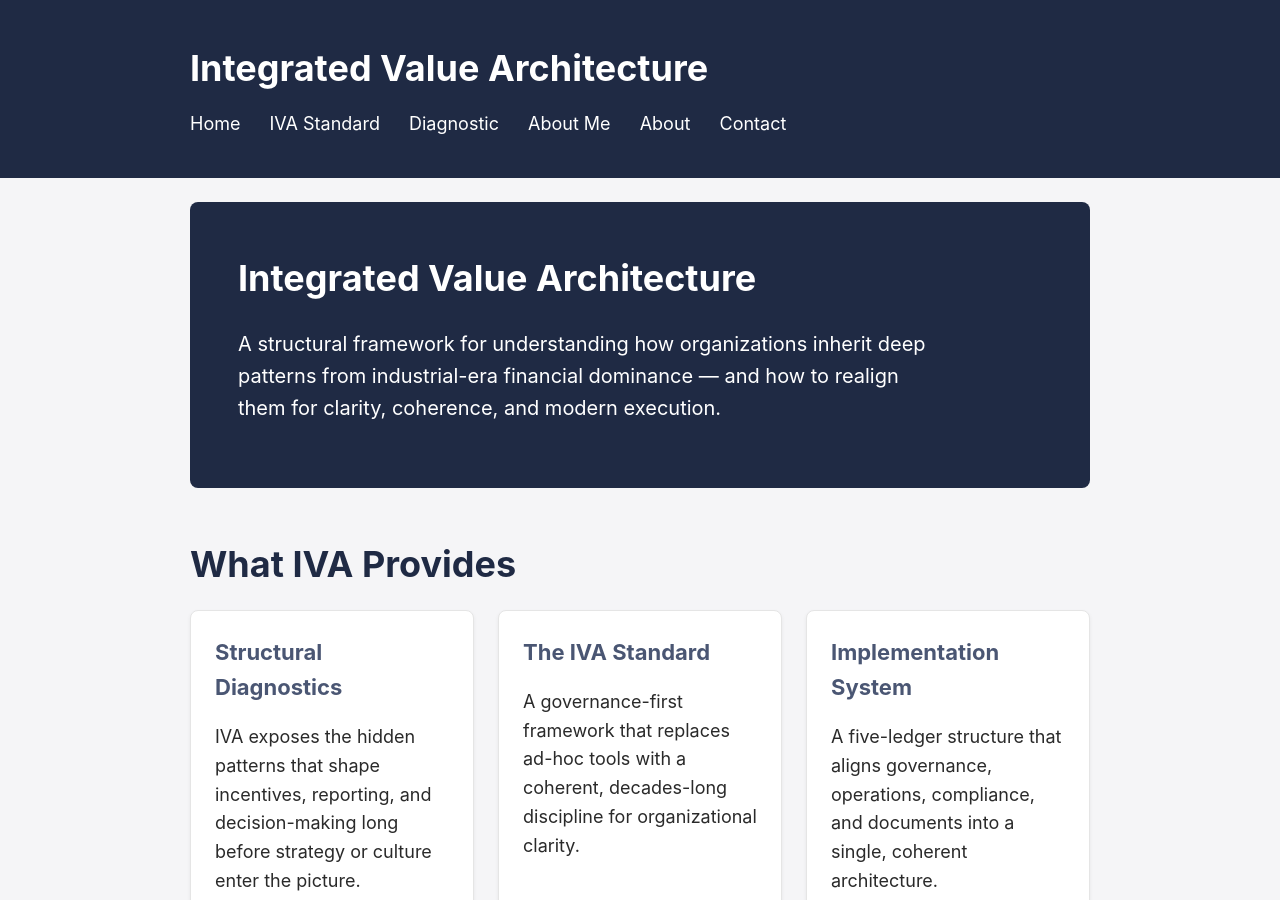
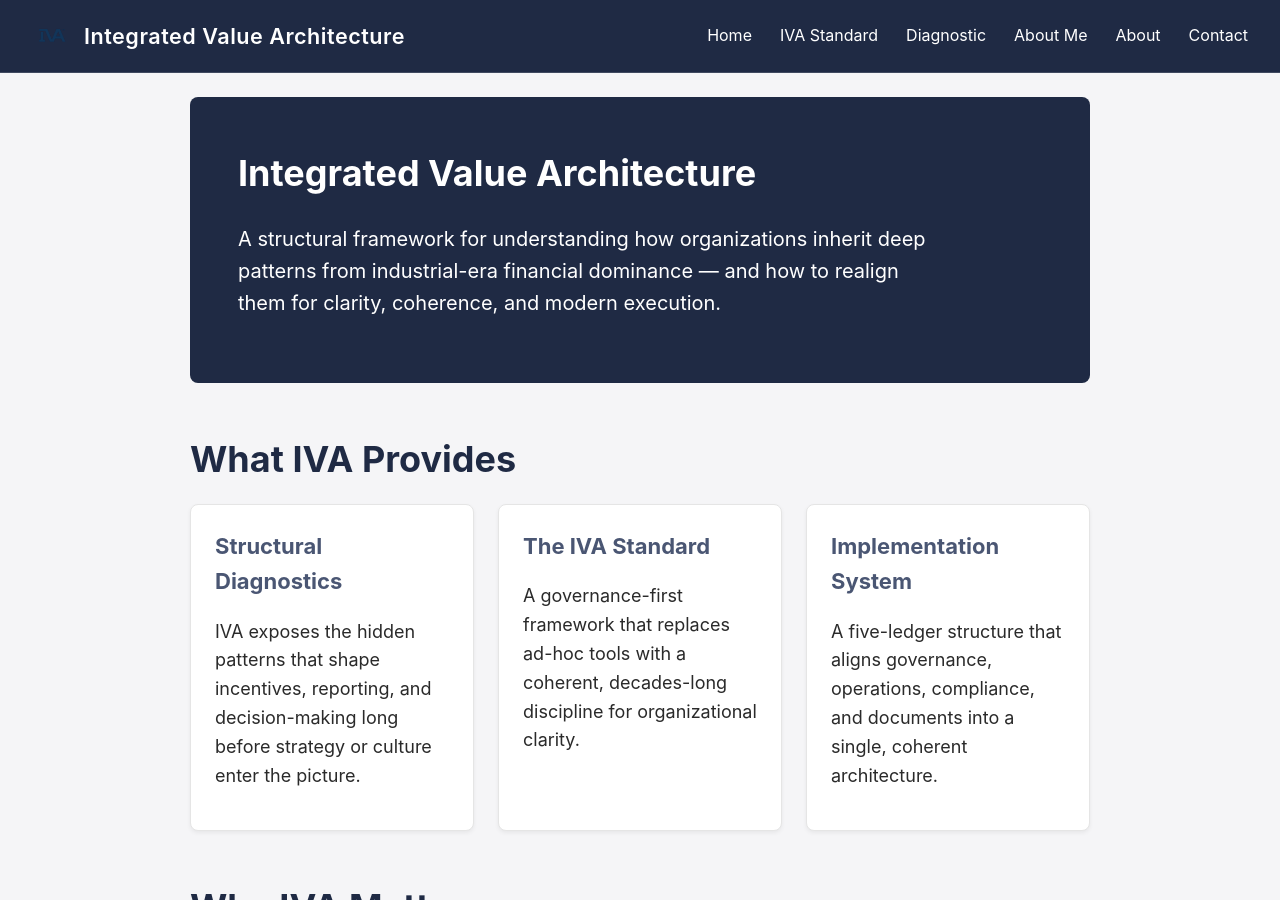
Before and after one commit to efost7873/integratedvaluearchitecture.com, a Jekyll site: the page built from index.md, in a window 1280 px wide and 900 px high. Built offline with Jekyll 4.4.1, drawn with Linux system fonts in a browser that asks for light colours.

Commit message:
Enhance header with sticky positioning and mobile menu

```diff
--- a/_includes/header.html
+++ b/_includes/header.html
@@ -1,15 +1,57 @@
-<header style="background: #1F2A44; padding: 16px;">
-  <div class="container">
-    <h1 style="color: white; margin: 0;">Integrated Value Architecture</h1>
+<header style="background: #1F2A44; position: sticky; top: 0; z-index: 1000; border-bottom: 1px solid rgba(255,255,255,0.15);">
 
-    <nav style="margin-top: 12px;">
-      <a href="{{ site.baseurl }}/" style="color: white; margin-right: 24px;">Home</a>
-      <a href="{{ site.baseurl }}/standard" style="color: white; margin-right: 24px;">IVA Standard</a>
-      <a href="{{ site.baseurl }}/diagnostic" style="color: white; margin-right: 24px;">Diagnostic</a>
-      <a href="{{ site.baseurl }}/about-me" style="color: white; margin-right: 24px;">About Me</a>
-      <a href="{{ site.baseurl }}/about" style="color: white; margin-right: 24px;">About</a>
-      <a href="{{ site.baseurl }}/contact" style="color: white;">Contact</a>
+  <div style="display: flex; justify-content: space-between; align-items: center; padding: 16px 32px; flex-wrap: wrap; gap: 16px;">
+
+    <!-- Logo + Identity -->
+    <div style="display: flex; align-items: center; gap: 12px;">
+      <img src="{{ site.baseurl }}/assets/images/tmlogo.png" alt="IVA Logo" style="height: 40px;">
+      <div style="color: white; font-size: 1.35rem; font-weight: 600; letter-spacing: 0.5px;">
+        Integrated Value Architecture
+      </div>
+    </div>
+
+    <!-- Hamburger (mobile only) -->
+    <div id="iva-menu-toggle" style="display: none; font-size: 1.8rem; color: white; cursor: pointer;">
+      ☰
+    </div>
+
+    <!-- Navigation -->
+    <nav id="iva-nav" style="display: flex; gap: 28px; font-size: 1rem;">
+      <a href="{{ site.baseurl }}/" style="color: white; text-decoration: none;">Home</a>
+      <a href="{{ site.baseurl }}/standard" style="color: white; text-decoration: none;">IVA Standard</a>
+      <a href="{{ site.baseurl }}/diagnostic" style="color: white; text-decoration: none;">Diagnostic</a>
+      <a href="{{ site.baseurl }}/about-me" style="color: white; text-decoration: none;">About Me</a>
+      <a href="{{ site.baseurl }}/about" style="color: white; text-decoration: none;">About</a>
+      <a href="{{ site.baseurl }}/contact" style="color: white; text-decoration: none;">Contact</a>
     </nav>
 
   </div>
+
+  <!-- Mobile behavior -->
+  <script>
+    const toggle = document.getElementById('iva-menu-toggle');
+    const nav = document.getElementById('iva-nav');
+
+    function updateMenu() {
+      if (window.innerWidth < 720) {
+        toggle.style.display = 'block';
+        nav.style.display = 'none';
+        nav.style.flexDirection = 'column';
+        nav.style.padding = '0 32px 16px';
+      } else {
+        toggle.style.display = 'none';
+        nav.style.display = 'flex';
+        nav.style.flexDirection = 'row';
+        nav.style.padding = '0';
+      }
+    }
+
+    toggle.addEventListener('click', () => {
+      nav.style.display = nav.style.display === 'none' ? 'flex' : 'none';
+    });
+
+    window.addEventListener('resize', updateMenu);
+    updateMenu();
+  </script>
+
 </header>
```
